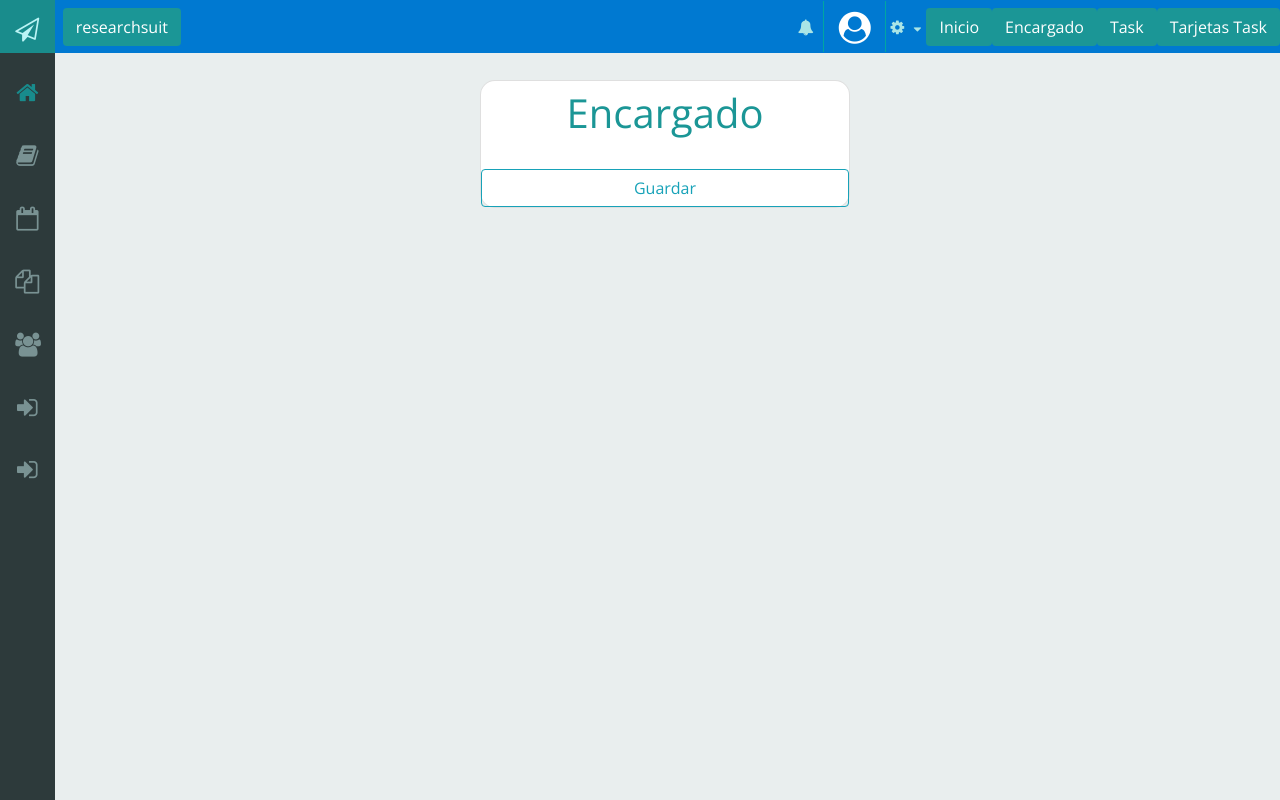
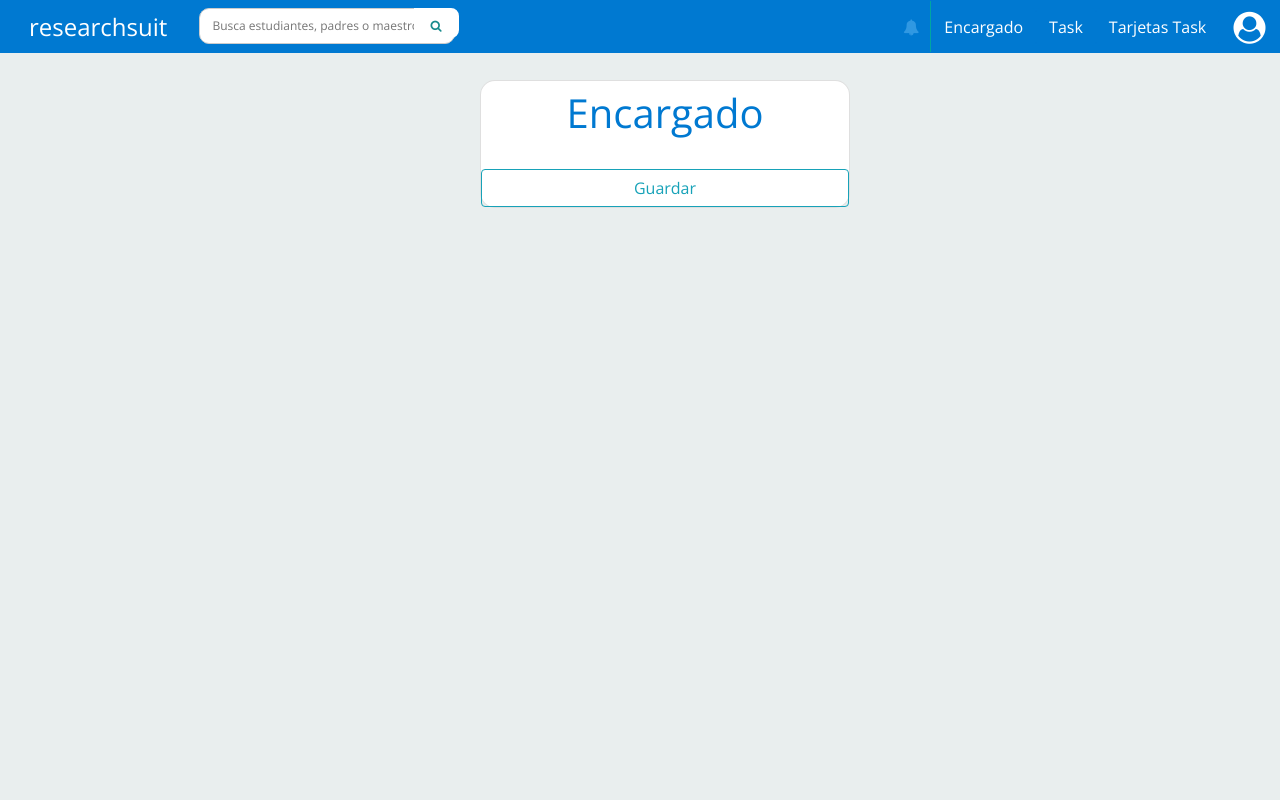
Before and after one commit to Estuardiaz2611/PruebaFinalC, a Django app: page /encargado/nuevo/ in a window 1280 px wide. Run offline with Django 3.2, Linux system fonts and the light colour scheme; the visitor is signed in with stand-in values (Sample User, id 1); parts of the project's set-up code (start-up, migrations or seed data) failed here and were passed over; some libraries are stand-ins or nearby versions.

Commit message:
Actualizando Colores

```diff
--- a/PruebaFinal/static/css/estilos.css
+++ b/PruebaFinal/static/css/estilos.css
@@ -1,5 +1,5 @@
 #rojo {
-    background: #2d3a3b; }
+    background: #00528d; }
 
   #verde {
     background-color: #4d9f62; }
@@ -61,8 +61,8 @@
 
   .head-two__i-one__one {
     font-size: 1rem;
-    padding: 0.4rem;
-    color: #aae5e6; }
+    padding: 0.5rem;
+    color: #3098e2; }
 
   .head-two__i-one__two {
     font-size: 0.8rem;
--- a/PruebaFinal/templates/base/base.html
+++ b/PruebaFinal/templates/base/base.html
@@ -19,59 +19,29 @@
     <!--++++++++++++++++++++Navbar+++++++++++++++++++++++++++++++-->
     <div class="cont-up" id="rojo">
         <div class="main-navbar">
-            <i class="fa fa-plane icon-paper-plane-empty i-nav"></i>
+
             <div class="main-navbar__head-one" id="up">
                 <div class="div">
-                    <a class="btn" style="background-color:#1b9696; color: white;"
+                    <a class="btn" style=" color: white; margin-left:0.5rem; font-size:1.5rem"
                         href="{% url 'encargado:encargado_principal' %}">researchsuit</a>
+                    <input class="div__input" type="text" placeholder="Busca estudiantes, padres o maestros aqui..">
+                    <button class="div__button"><i class="fa icon-search"></i></button>
                 </div>
             </div>
             <div class="main-navbar__head-two" id="up">
-                <div class="main-navbar__head-one__one">
-                    <i class="fa fa-bell icon-bell-alt head-two__i-one__one"></i>
+                <i class="fa fa-bell icon-bell-alt head-two__i-one__one"></i>
+                <div class="main-navbar__head-one__two">
+                    <a class="btn" style="background-color:#0079d1; color: white;"
+                        href="{% url 'encargado:encargado_list' %}">Encargado</a>
+                    <a class="btn" style="background-color:#0079d1; color: white;"
+                        href="{% url 'task:task_list' %}">Task</a>
+                    <a class="btn" style="background-color:#0079d1; color: white;"
+                        href="{% url 'task:task_list_tar' %}">Tarjetas Task</a>
                 </div>
                 <div>
                     <i class="fa fa-user icon-user-circle head-two__i"></i>
                 </div>
-                <div class="main-navbar__head-one__two">
-                    <i class="fa fa-cog icon-cog head-two__i-one__three"></i>
-                    <i class="fa fa-down-dir icon-sort-down head-two__i-one__two"></i>
-                    <a class="btn" style="background-color:#1b9696; color: white;"
-                        href="{% url 'encargado:encargado_principal' %}">Inicio</a>
-                    <a class="btn" style="background-color:#1b9696; color: white;"
-                        href="{% url 'encargado:encargado_list' %}">Encargado</a>
-                    <a class="btn" style="background-color:#1b9696; color: white;"
-                        href="{% url 'task:task_list' %}">Task</a>
-                    <a class="btn" style="background-color:#1b9696; color: white;"
-                        href="{% url 'task:task_list_tar' %}">Tarjetas Task</a>
-                </div>
             </div>
-        </div>
-    </div>
-    {% endblock %}
-
-    {% block left %}
-    <div class="cont-left" id="rojo">
-        <div class="cont-left__one">
-            <i class="fa fa-home icon-home i-nav-left"></i>
-        </div>
-        <div class="cont-left__one">
-            <i class="fa fa-book icon-book-1 i-nav-left__one"></i>
-        </div>
-        <div class="cont-left__one">
-            <i class="fa fa-calendar icon-calendar-empty i-nav-left__one"></i>
-        </div>
-        <div class="cont-left__one">
-            <i class="fa fa-docs icon-docs i-nav-left__one"></i>
-        </div>
-        <div class="cont-left__one">
-            <i class="fa fa-users icon-users i-nav-left__one"></i>
-        </div>
-        <div class="cont-left__one">
-            <i class="fa fa-logout icon-login i-nav-left__one"></i>
-        </div>
-        <div class="cont-left__one">
-            <i class="fa fa-logout icon-login i-nav-left__one"></i>
         </div>
     </div>
     {% endblock %}
--- a/PruebaFinal/templates/encargado/encargado_delete.html
+++ b/PruebaFinal/templates/encargado/encargado_delete.html
@@ -3,7 +3,7 @@
 {% block content %}
     <form method="post" class="form-group card" style="margin-left:30rem;margin-top:0; top:12rem;">
         {% csrf_token %}
-        <h1 style="text-align:center;color:#1b9696;">¿Desea eliminar el registro {{ encargado.nombre_encargado }}?</h1>
+        <h1 style="text-align:center;color:#0079d1;">¿Desea eliminar el registro {{ encargado.nombre_encargado }}?</h1>
         <button class="btn btn-danger" type="submit" style="margin: 0.5rem">Si, Eliminar</button>
         <a class="btn btn-success" style="margin: 0.5rem" href="{% url 'encargado:encargado_list' %}">Cancelar</a>
     </form>
--- a/PruebaFinal/templates/encargado/encargado_form.html
+++ b/PruebaFinal/templates/encargado/encargado_form.html
@@ -3,7 +3,7 @@
 {% block content %}
 <form method="post" class="form-group card" style="margin-left:30rem;margin-top:0; top:5rem;">
     {% csrf_token %}
-    <h1 style="text-align:center;color:#1b9696; padding: 0.5rem">Encargado</h1>
+    <h1 style="text-align:center;color:#0079d1; padding: 0.5rem">Encargado</h1>
     {{ form.as_p }}
     <button style="margin-top: 1rem;" class="btn btn-outline-info" type="submit">Guardar</button>
 </form>
--- a/PruebaFinal/templates/encargado/encargado_list.html
+++ b/PruebaFinal/templates/encargado/encargado_list.html
@@ -3,7 +3,7 @@
 {% block content %}
 <table class="table table-bordered">
     <div class="form-group">
-        <h1 style="text-align:center; padding: 5rem 0 3rem 0; color: #1b9696;">Listado de Encargados</h1>
+        <h1 style="text-align:center; padding: 5rem 0 3rem 0; color: #0079d1">Listado de Encargados</h1>
         <thead>
             <tr class="table-info h5">
                 <td style="text-align: center">#</td>
```
